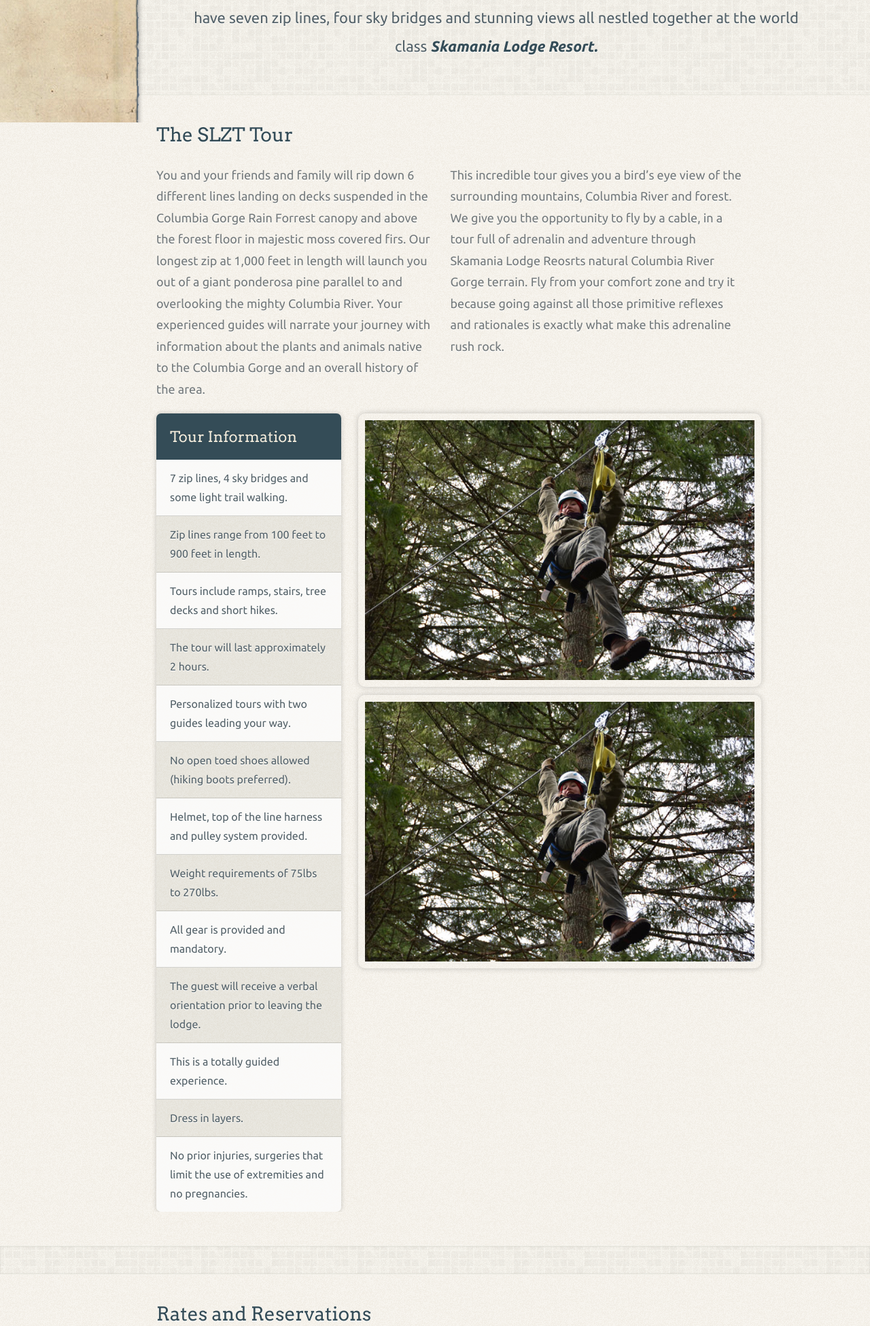
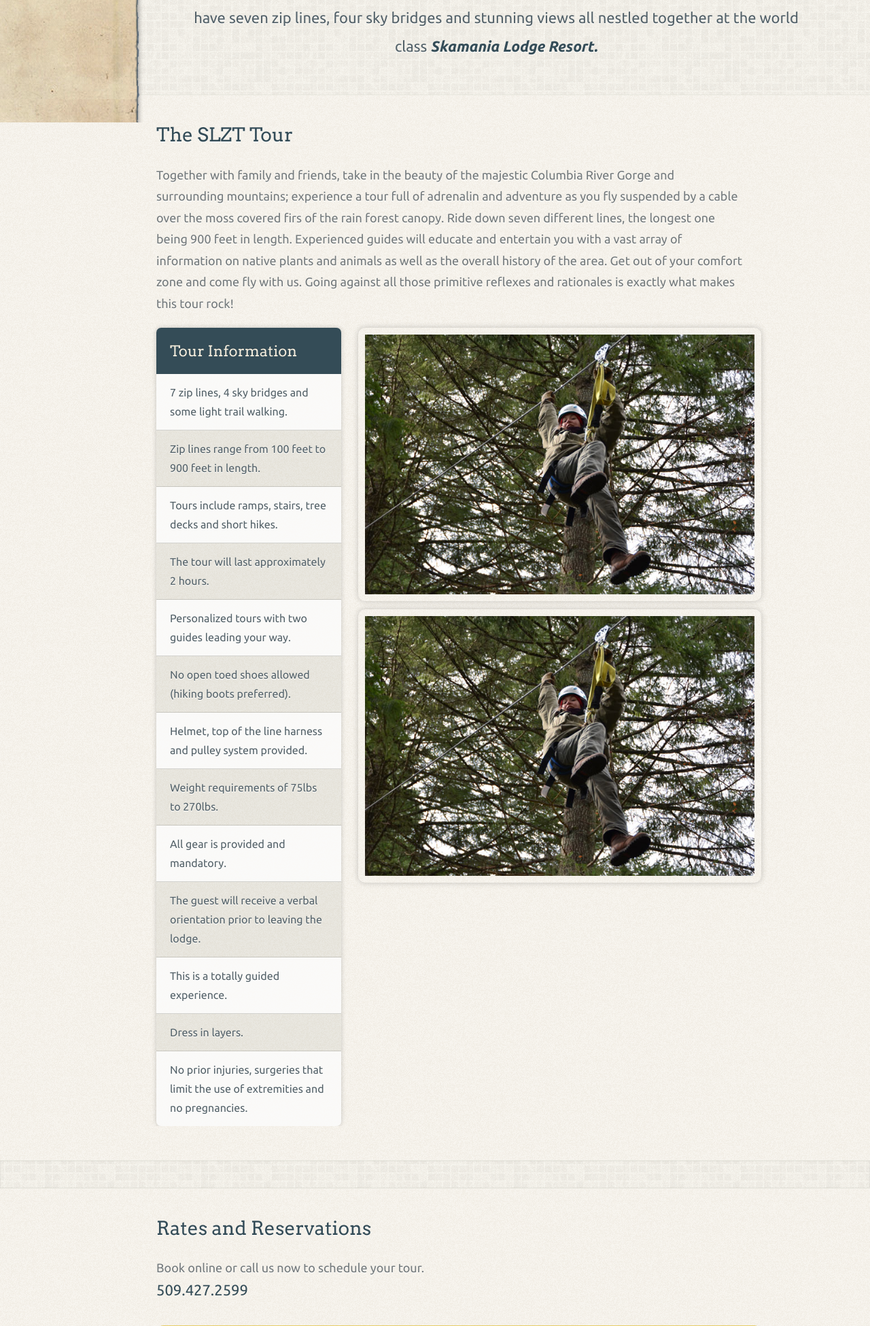
Before and after one commit to codyevans/SkamaniaLodgeZipTour, a PHP site: page / in a window 1280 px wide. Shown: the part 837-2787 px from the top of the page at 68% size. Run offline with PHP 8.4, Linux system fonts and the light colour scheme; some libraries are stand-ins or nearby versions.

Commit message:
Final Content of Website

```diff
--- a/index.php
+++ b/index.php
@@ -137,19 +137,13 @@
                     </h1>
 
                     <div class="col-1-1">
-                         <p class="col-1-2 large">
-                           You and your friends and family will rip down 6 different lines landing on decks suspended
-                           in the Columbia Gorge Rain Forrest canopy and above the forest floor in majestic moss covered firs.
-                           Our longest zip at 1,000 feet in length will launch you out of a  giant ponderosa pine parallel
-                           to and overlooking the mighty Columbia River.  Your experienced guides will narrate your journey with
-                           information about the plants and animals native to the Columbia Gorge and an overall history of the area.
-
-                        </p>
-                        <p class="col-1-2 large">
-                           This incredible tour gives you a bird’s eye view of the surrounding mountains, Columbia River and forest.
-                           We give you the opportunity to fly by a cable, in a tour full of adrenalin and adventure through Skamania
-                           Lodge Reosrts natural Columbia River Gorge terrain. Fly from your comfort zone and try it because going
-                           against all those primitive reflexes and rationales is exactly what make this adrenaline rush rock.
+                         <p class="col-1-1 large">
+                           Together with family and friends, take in the beauty of the majestic Columbia River Gorge and surrounding
+                           mountains; experience a tour full of adrenalin and adventure as you fly suspended by a cable over the moss
+                           covered firs of the rain forest canopy.  Ride down seven different lines, the longest one being 900 feet in
+                           length. Experienced guides will educate and entertain you with a vast array of information on native plants
+                           and animals as well as the overall history of the area.  Get out of your comfort zone and come fly with us.
+                           Going against all those primitive reflexes and rationales is exactly what makes this tour rock!
                         </p>
                     </div>
 
@@ -265,10 +259,13 @@
                                     <p>$99.00 plus tax per person.</p>
                                 </li>
                                 <li>
-                                    <p>Advanced reservations are advised.</p>
+                                    <p>Advanced reservations are recomended.</p>
                                 </li>
                                  <li>
-                                    <p>There is no age limit, but there is a weight limit of a minimum of 75lbs to a maximum of 270lbs.</p>
+                                    <p>There is no age limit.</p>
+                                </li>
+                                <li>
+                                    <p>Weight limit of a minimum of 75lbs to a maximum of 270lbs.</p>
                                 </li>
                                  <li>
                                     <p>The tour will last approximately 2 hours.</p>
@@ -277,7 +274,7 @@
                                     <p>Bookings will consist of groups of 8, minimum of 4 for a booking (we can accommodate larger group sizes with advanced notice).</p>
                                 </li>
                                  <li>
-                                    <p>Cancellations are to be 72 hours in advance of the trip for a refund. If there needs to be a cancellation due to conditions, the lead guide will make the call to cancel your trip. We will try our best to rebook your trip or we will refund the guest. We zip in weather, but not lightning.</p>
+                                    <p>For a refund, cancellations need to be 72 hours in advance. If there needs to be a cancellation due to conditions, the lead guide will make the call to cancel your trip. We will try our best to rebook your trip or we will refund the guest. We zip in weather, but not lightning.</p>
                                 </li>
                                 <li>
                                     <p>Payment is received at the time of the booking.</p>
```
